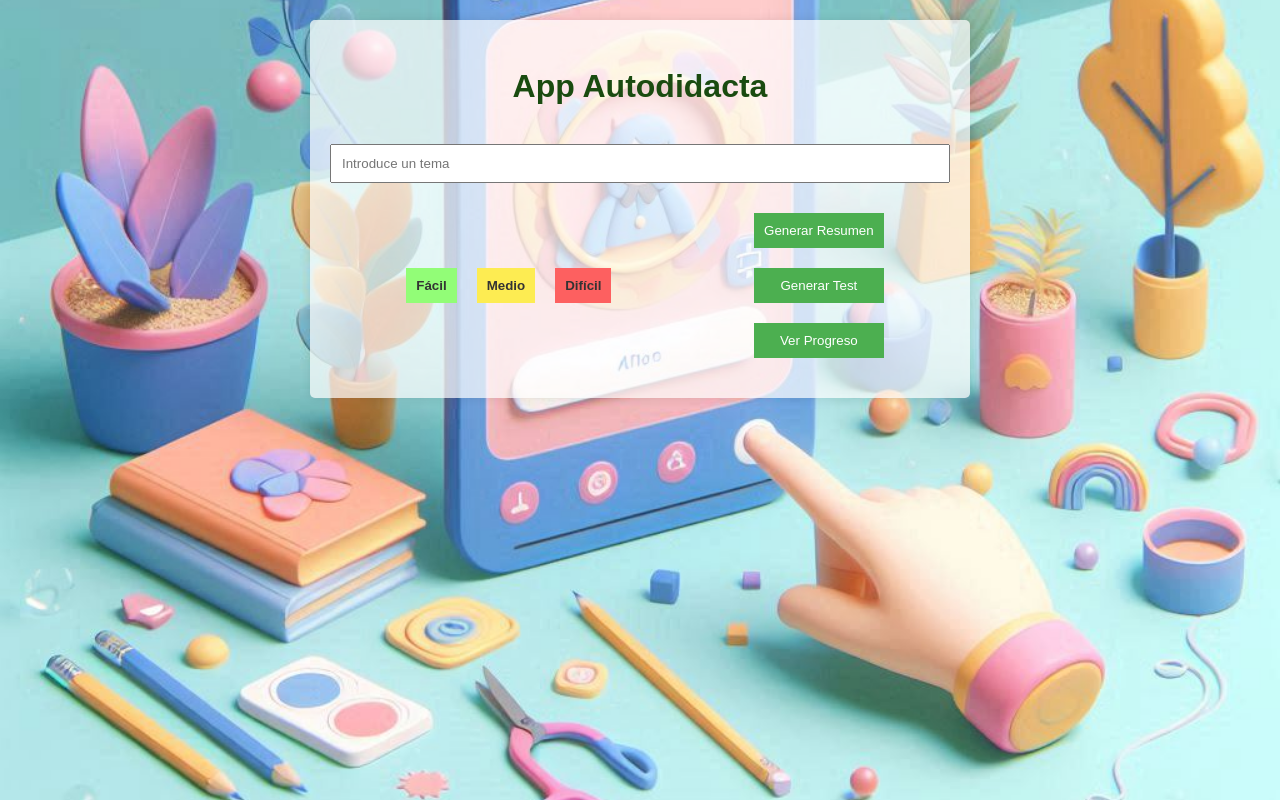
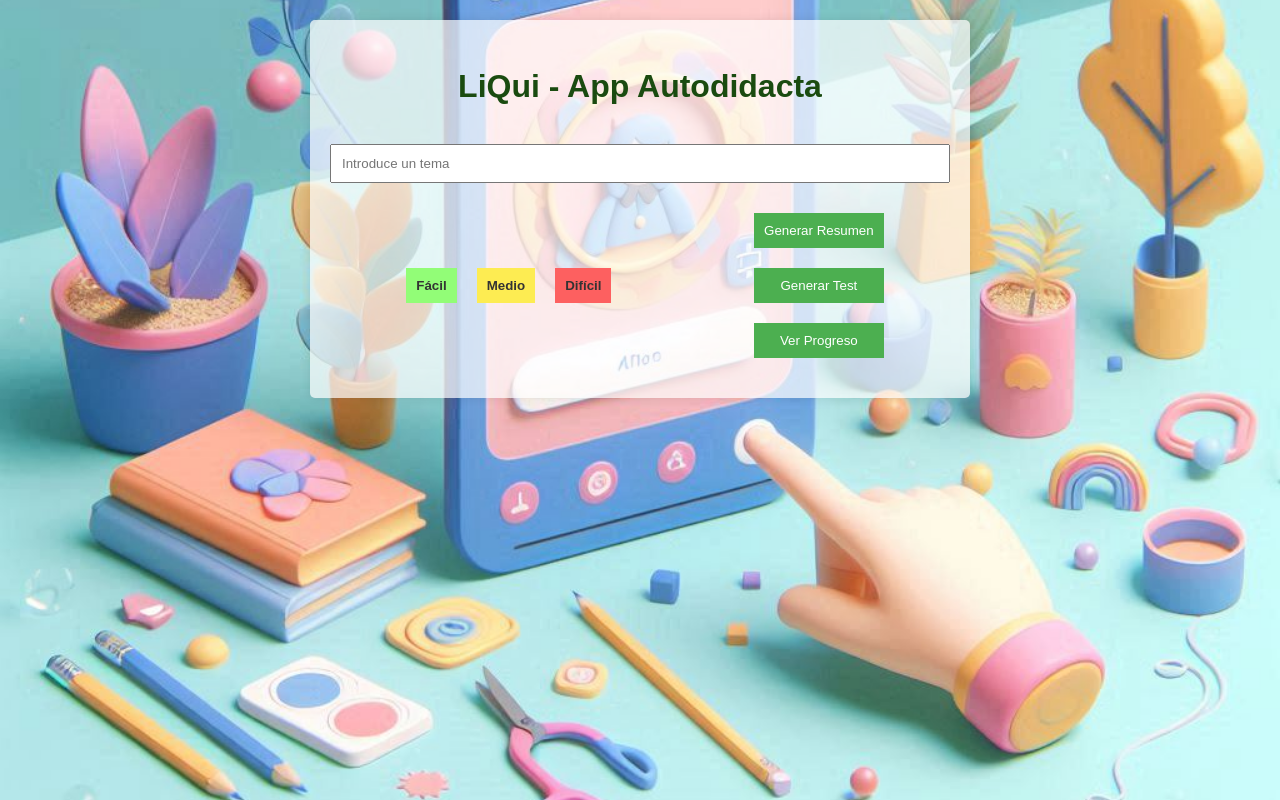
Before and after one commit to LiliaPo/app_autodidacta_IA_pdf, a website: page client/index.html in a window 1280 px wide. Drawn offline with nearby package versions, Linux system fonts and the light colour scheme.

Commit message:
Cambio el titul de la app, crec que queda be

```diff
--- a/client/index.html
+++ b/client/index.html
@@ -3,12 +3,12 @@
 <head>
     <meta charset="UTF-8">
     <meta name="viewport" content="width=device-width, initial-scale=1.0">
-    <title>App Autodidacta</title>
+    <title>LiQui - App Autodidacta</title>
     <link rel="stylesheet" href="./styles.css">
 </head>
 <body>
     <div id="app">
-        <h1>App Autodidacta</h1>
+        <h1>LiQui - App Autodidacta</h1>
         <div id="home-page">
             <input type="text" id="tema" placeholder="Introduce un tema">
             <div id="buttons-container">
```
